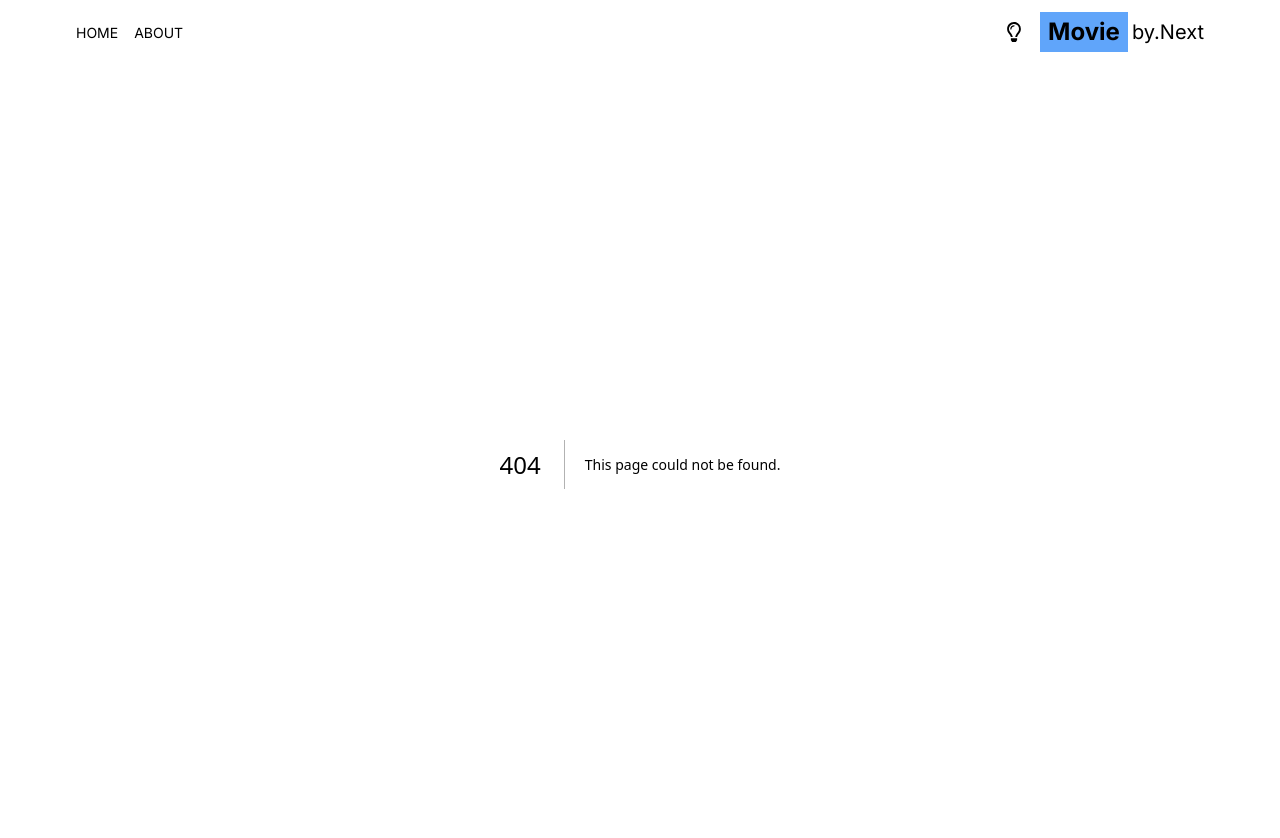
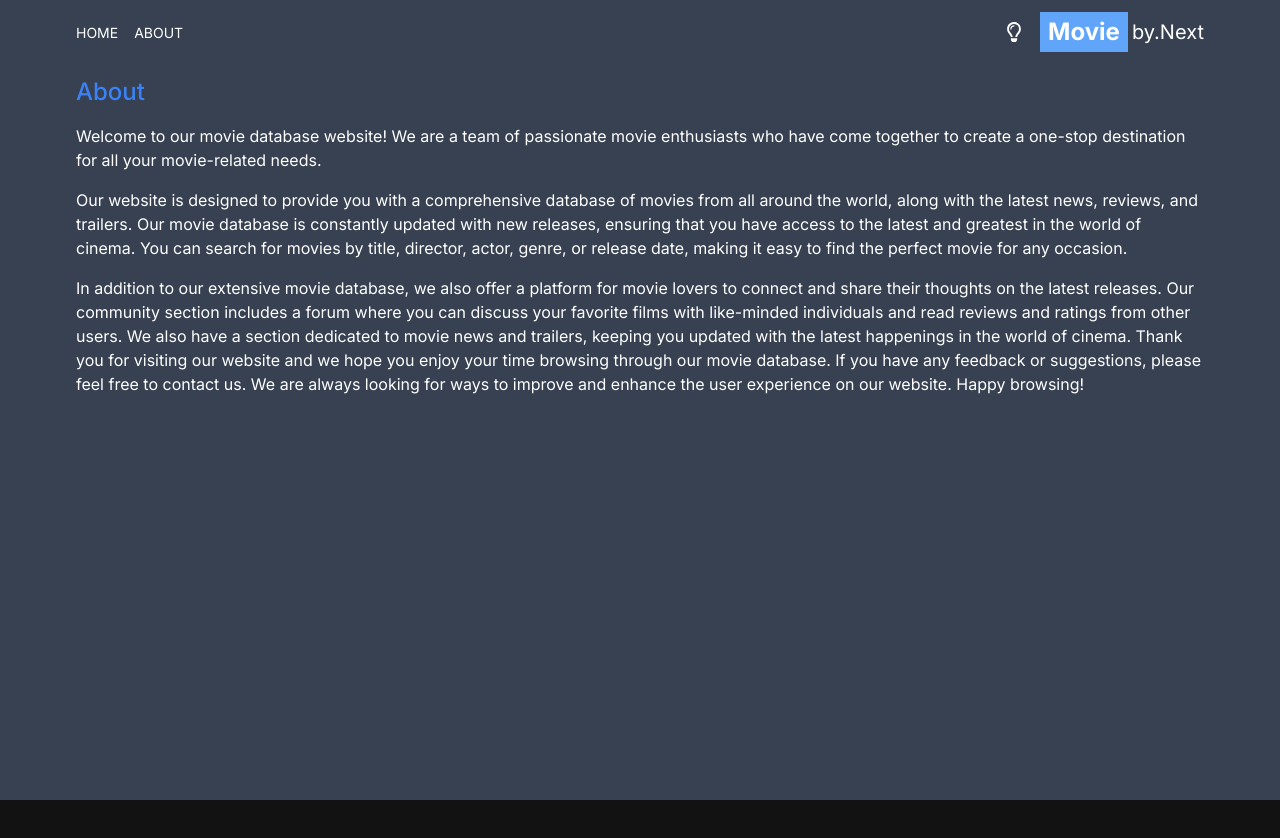
Before and after one commit to DocodeLee/next-movie-app, a Next.js app: page /about in a window 1280 px wide. Before the commit this address had no page. Shown: the top 838 px of the page. After the commit the page ends 800 px from the top, so only its background shows below. Built offline with nearby package versions, Linux system fonts and the light colour scheme.

Commit message:
add about page
I learned layout of next

```diff
--- a/src/app/Provider.jsx
+++ b/src/app/Provider.jsx
@@ -5,7 +5,8 @@
 export default function Provider({ children }) {
   return (
     <ThemeProvider defaultTheme="dark" attribute="class">
-      <div className="">
+      <div className="text-blue-700 dark:text-white dark:bg-gray-700
+       min-h-screen select-none transition-colors duration-300">
         {children}</div>
     </ThemeProvider>
   );
--- /dev/null
+++ b/src/app/about/page.jsx
@@ -0,0 +1,37 @@
+export default function About() {
+  return (
+    <div className="max-w-6xl mx-auto p-3 space-y-4">
+      <h1 className=" text-2xl font-medium text-blue-500">About</h1>
+
+      <p>
+        Welcome to our movie database website! We are a team of passionate movie
+        enthusiasts who have come together to create a one-stop destination for
+        all your movie-related needs.
+      </p>
+
+      <p>
+        Our website is designed to provide you with a comprehensive database of
+        movies from all around the world, along with the latest news, reviews,
+        and trailers. Our movie database is constantly updated with new
+        releases, ensuring that you have access to the latest and greatest in
+        the world of cinema. You can search for movies by title, director,
+        actor, genre, or release date, making it easy to find the perfect movie
+        for any occasion.
+      </p>
+
+      <p>
+        In addition to our extensive movie database, we also offer a platform
+        for movie lovers to connect and share their thoughts on the latest
+        releases. Our community section includes a forum where you can discuss
+        your favorite films with like-minded individuals and read reviews and
+        ratings from other users. We also have a section dedicated to movie news
+        and trailers, keeping you updated with the latest happenings in the
+        world of cinema. Thank you for visiting our website and we hope you
+        enjoy your time browsing through our movie database. If you have any
+        feedback or suggestions, please feel free to contact us. We are always
+        looking for ways to improve and enhance the user experience on our
+        website. Happy browsing!
+      </p>
+    </div>
+  )
+}
--- a/src/components/DarkSwitch.jsx
+++ b/src/components/DarkSwitch.jsx
@@ -2,18 +2,22 @@
 import { IoMoon } from "react-icons/io5";
 import { FaRegLightbulb } from "react-icons/fa";
 import { useTheme } from "next-themes";
+import { useEffect, useState } from "react";
+
 /// by import useTheme we can controll the darkmode in this componenet
 //and from "useTheme" we will get them, setTheme, systemTheme info
 export default function DarkSwitch() {
   const {theme, setTheme, systemTheme} = useTheme()
+  const [mounted, setMounted] = useState(false);
   const currentTheme = theme ==='systemTheme' ? systemTheme: theme
+  useEffect(()=> setMounted(true),[]);
   return (
 <div>
-  {
-    currentTheme === 'dark' ? <FaRegLightbulb onClick={()=> setTheme('light')}
-    className="text-xl cursor-pointer hover:text-yellow-300" /> :
-     <IoMoon onClick={()=> setTheme('dark')} className="text-xl cursor-pointer hover:text-yellow-300" />
-  }
+  { mounted && (currentTheme === 'dark' ? (<FaRegLightbulb onClick={()=> setTheme('light')}
+    className="text-xl cursor-pointer hover:text-yellow-300" />) :(
+     <IoMoon onClick={()=> setTheme('dark')} className="text-xl cursor-pointer hover:text-yellow-300"
+     />
+  ))}
 </div>
   )
 }
```
Also changed, not shown: .eslintrc.json, 1 other file (tests, documents, lock files or other folders).
